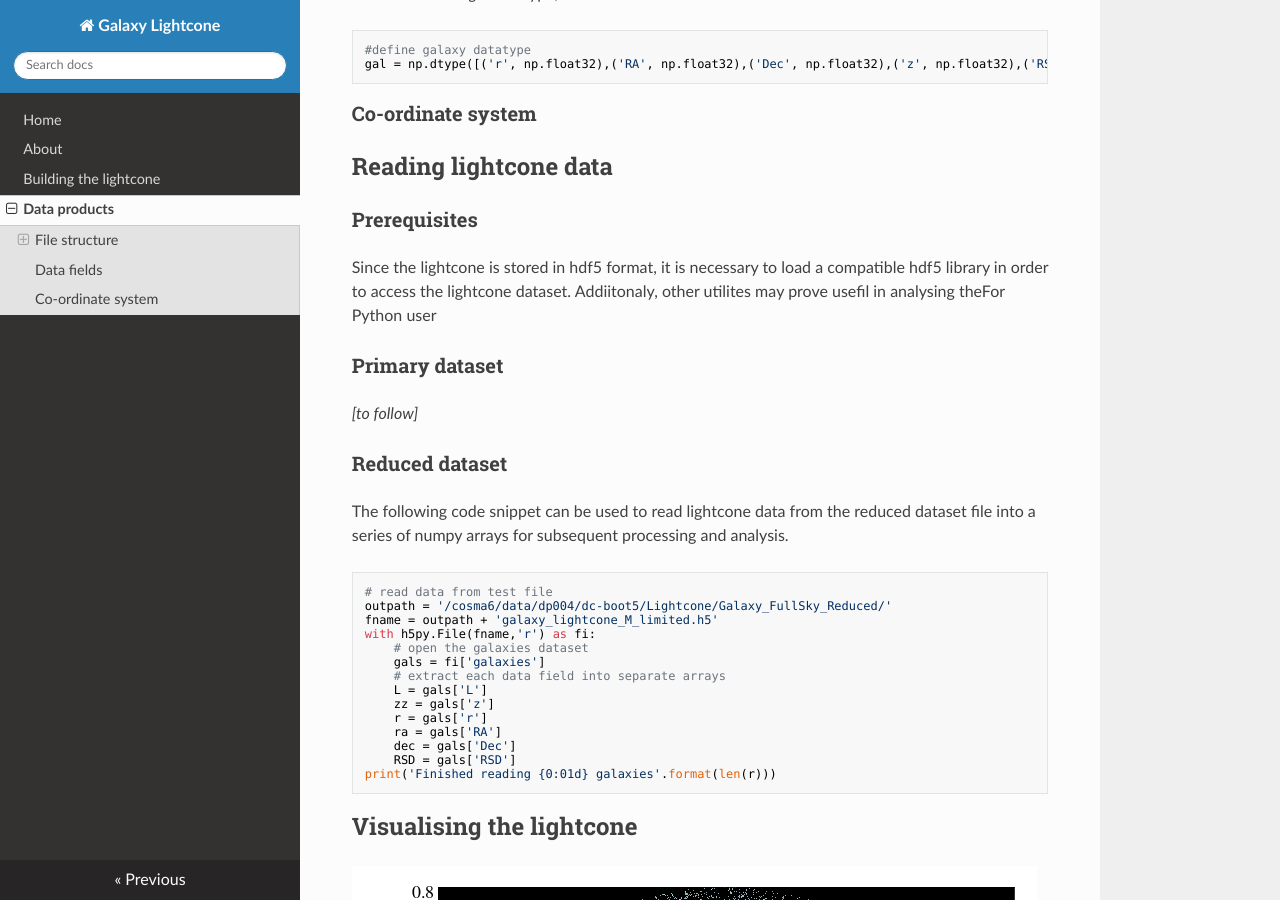
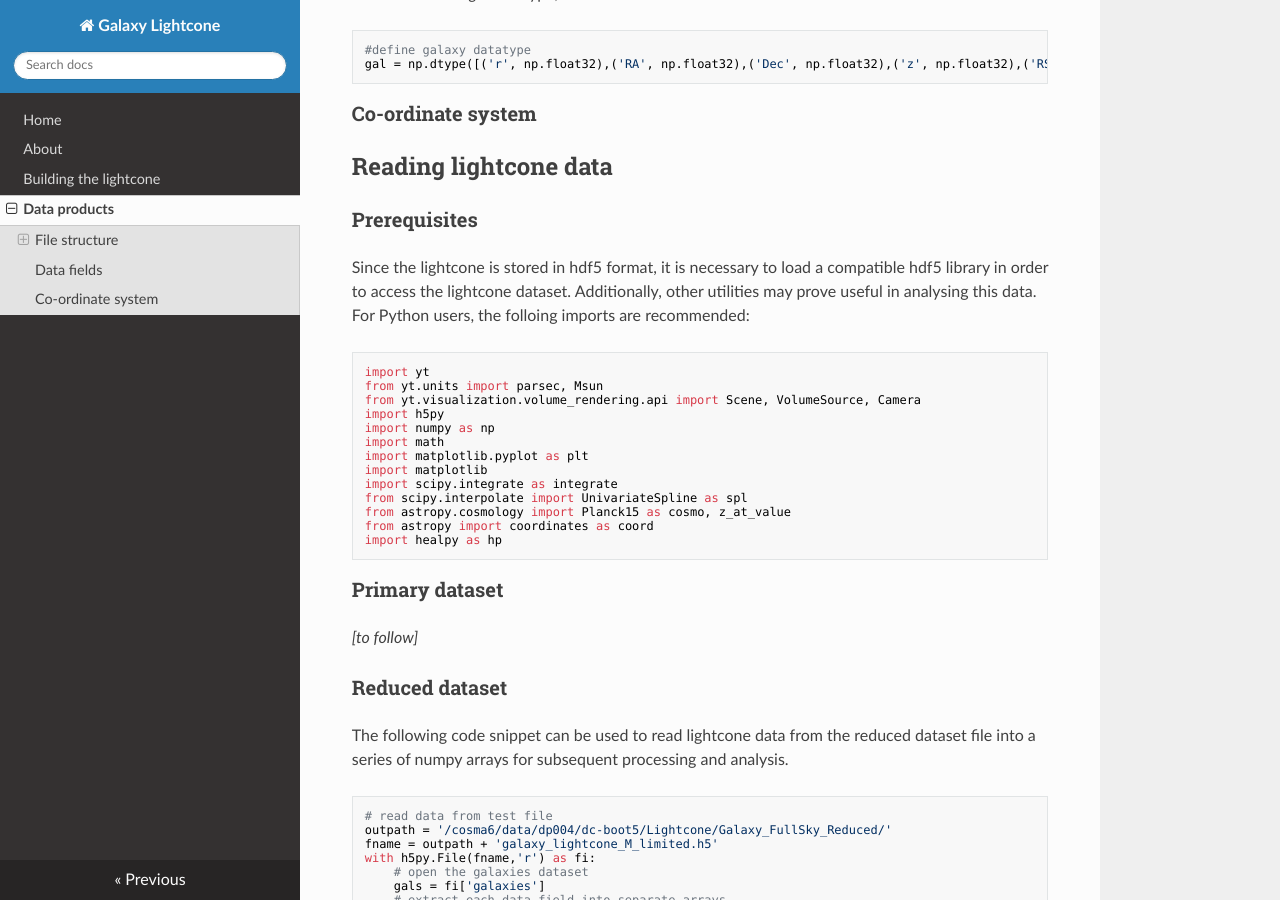
Before and after one commit to rajbooth/Lightcone, an MkDocs documentation site: the page built from docs/data_products.md, in a window 1280 px wide and 900 px high, scrolled down 1249 px. Built offline with MkDocs 1.6.1, drawn with Linux system fonts in a browser that asks for light colours; nearby versions of some CDN libraries; formulas are drawn with MathJax 3.

Commit message:
docs/data_products.md updated from https://stackedit.io/

````diff
--- a/docs/data_products.md
+++ b/docs/data_products.md
@@ -40,7 +40,22 @@ gal = np.dtype([('r', np.float32),('RA', np.float32),('Dec', np.float32),('z', n
 
 ## Reading lightcone data
 ### Prerequisites
-Since the lightcone is stored in hdf5 format, it is necessary to load a compatible hdf5 library in order to access the lightcone dataset.  Addiitonaly, other utilites may prove usefil in analysing theFor Python user
+Since the lightcone is stored in hdf5 format, it is necessary to load a compatible hdf5 library in order to access the lightcone dataset.  Additionally, other utilities may prove useful in analysing this data.  For Python users, the folloing imports are recommended:
+```python
+import yt
+from yt.units import parsec, Msun
+from yt.visualization.volume_rendering.api import Scene, VolumeSource, Camera
+import h5py
+import numpy as np
+import math
+import matplotlib.pyplot as plt
+import matplotlib
+import scipy.integrate as integrate
+from scipy.interpolate import UnivariateSpline as spl
+from astropy.cosmology import Planck15 as cosmo, z_at_value
+from astropy import coordinates as coord
+import healpy as hp
+```
 ### Primary dataset
 *[to follow]*
 ### Reduced dataset
````
Also changed, not shown: other parts of docs/data_products.md (+1 -1 lines).
